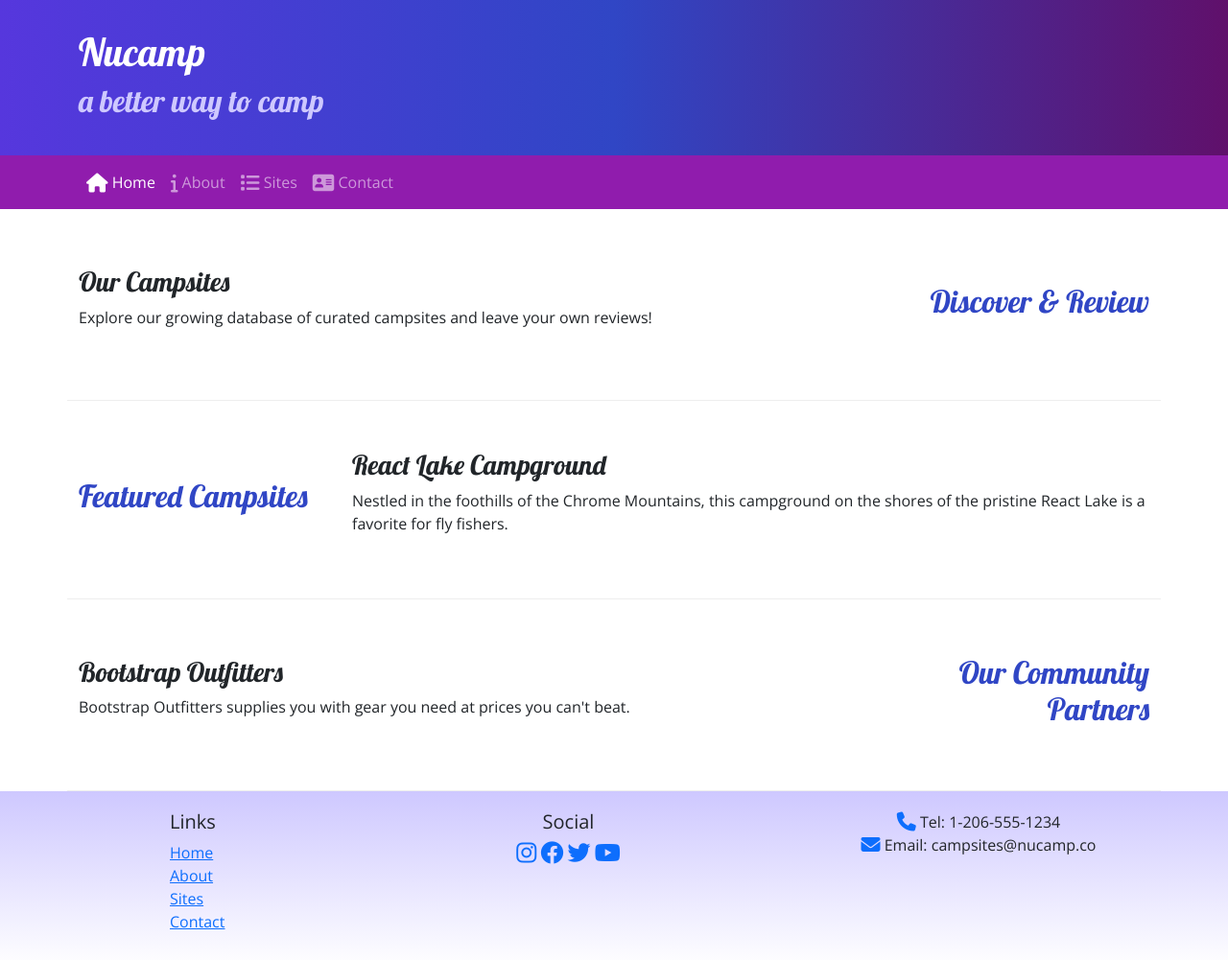
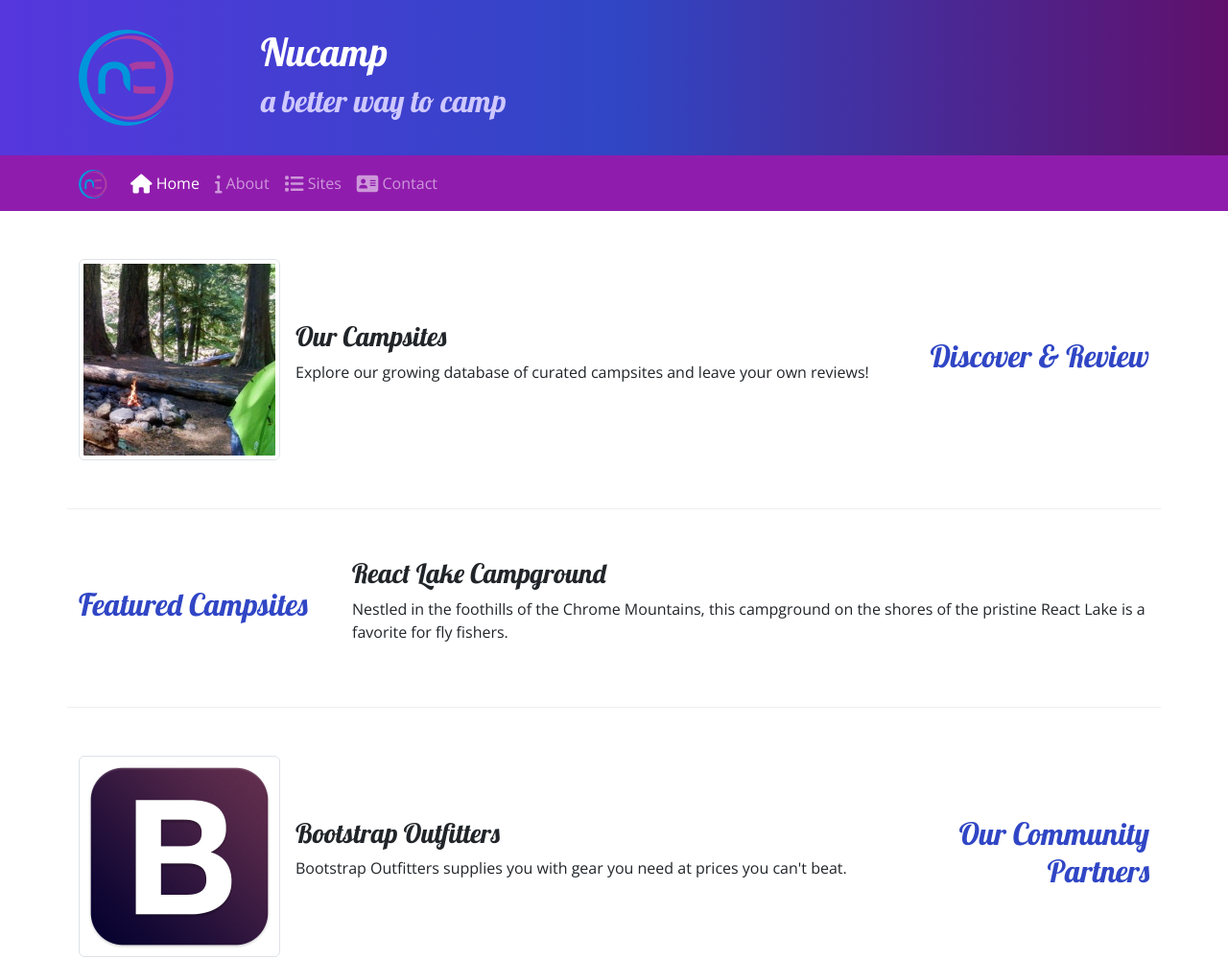
Before and after one commit to brandonweir/nucampsite, a plain HTML site: page index.html in a window 1280 px wide. Shown: the top 1001 px of the page at 96% size. Drawn offline with nearby package versions, Linux system fonts and the light colour scheme.

Commit message:
Images and Flex Utility

```diff
--- a/index.html
+++ b/index.html
@@ -22,6 +22,9 @@
     <header>
         <div class="container">
             <div class="row">
+                <div class="col-4 col-sm-3 col-md-2 align-self-center">
+                    <img src="img/logo.png" class="img-fluid" />
+                </div>
                 <div class="col">
                     <h1>Nucamp</h1>
                     <h2>a better way to camp</h2>
@@ -33,6 +36,8 @@
     <!-- navbar -->
     <nav class="navbar navbar-expand-sm navbar-dark sticky-top">
         <div class="container">
+            <a class="navbar-brand" href="#"><img src="img/logo.png" height="30" width="30" /></a>
+            <button class="navbar-toggler" type="button" data-bs-toggle="collapse" data-bs-target="#nucampNavbar">
             <button class="navbar-toggler ms-auto" type="button" data-bs-toggle="collapse" data-bs-target="#nucampNavbar">
                 <span class="navbar-toggler-icon"></span>
             </button>
@@ -56,8 +61,13 @@
                 <h2 class="text-sm-end">Discover & Review</h2>
             </div>
             <div class="col">
-                <h3>Our Campsites</h3>
-                <p class="d-none d-sm-block">Explore our growing database of curated campsites and leave your own reviews!</p>
+                <div class="d-flex">
+                    <img class="me-3 img-thumbnail" src="img/breadcrumb-trail-thumb.jpg" alt="Breadcrumb Trail" />
+                    <div class="align-self-center">
+                        <h3>Our Campsites</h3>
+                        <p class="d-none d-sm-block">Explore our growing database of curated campsites and leave your own reviews!</p>
+                    </div>
+                </div>
             </div>
         </section>
 
@@ -78,8 +88,13 @@
                 <h2 class="text-sm-end">Our Community Partners</h2>
             </div>
             <div class="col">
-                <h3>Bootstrap Outfitters</h3>
-                <p class="d-none d-sm-block">Bootstrap Outfitters supplies you with gear you need at prices you can't beat.</p>
+                <div class="d-flex">
+                    <img class="me-3 img-thumbnail" src="img/bootstrap-thumb.png" alt="Bootstrap Outfitters" />
+                    <div class="align-self-center">
+                        <h3>Bootstrap Outfitters</h3>
+                        <p class="d-none d-sm-block">Bootstrap Outfitters supplies you with gear you need at prices you can't beat.</p>
+                    </div>
+                </div>
             </div>
         </section>
 
```
Also changed, not shown: aboutus.html (+5 -0 lines), contactus.html (+5 -0 lines), img/bootstrap-thumb.png (added), img/breadcrumb-trail-thumb.jpg (added), img/breadcrumb-trail.jpg (added), img/chrome-river-thumb.jpg (added), img/chrome-river.jpg (added), img/logo.png (added), img/react-lake-thumb.jpg (added), img/react-lake.jpg (added), 2 other files.
